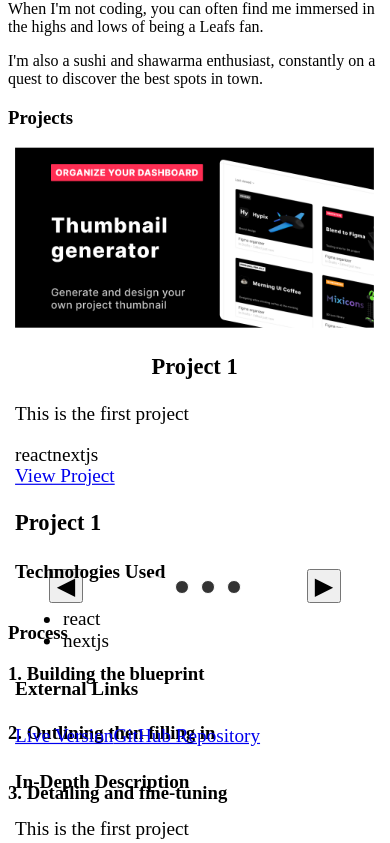
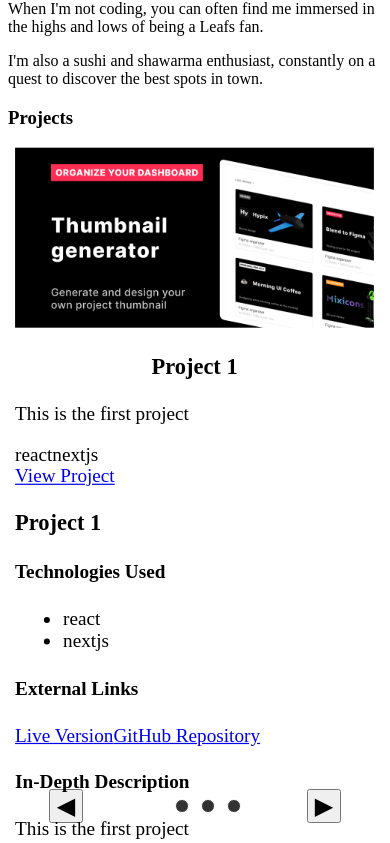
Before and after one commit to florinsalasan/another-portfolio, a Next.js app in the folder my-portfolio/: page / in a window 390 px wide. Shown: the part 807-1650 px from the top of the page. Built offline with nearby package versions, Linux system fonts and the light colour scheme.

Commit message:
should have removed the overlap between project cards and navigation buttons on most devices if in screen height is larger than width, still some edge cases where the layout is broken if a phone is rotated

```diff
--- a/my-portfolio/src/components/Projects.module.css
+++ b/my-portfolio/src/components/Projects.module.css
@@ -203,8 +203,8 @@
   align-items: center;
   justify-content: space-between;
   max-width: 75vw;
-  margin: auto;
-  margin-top: 5vh;
+  /* margin: auto; */
+  width: 75vw;
 }
 
 .navigationDots {
@@ -251,21 +251,29 @@
 }
 
 .carouselContainer {
-  width: 100%;
-  /* max-width: 800px; */
+  /* width: 100%;
   max-height: 600px;
   height: 100%;
   transform-style: preserve-3d;
   display: flex;
   justify-content: center;
   flex-direction: column;
+  align-items: center; */
+  width: 100%;
+  /* max-height: 700px;
+  min-height: 700px; */
+  height: min(700px, 80vh);
+  /* Your other styles for .carouselContainer */
+  display: flex;
+  flex-direction: column;
+  justify-content: space-between;
   align-items: center;
 }
 
 .cards {
   position: relative;
   width: 100%;
-  height: 100%;
+  /* height: 100%; */
   /* margin-bottom: 20px; */
   max-width: 800px;
   min-height: 50vh;
--- a/my-portfolio/src/components/Projects.tsx
+++ b/my-portfolio/src/components/Projects.tsx
@@ -4,7 +4,6 @@ import ProjectCard from "./subComponents/ProjectCard";
 import SectionIntroduction from "./subComponents/SectionIntroduction";
 import { v4 as uuidv4 } from "uuid"; // Import uuid
 import styles from "./Projects.module.css";
-import { VoidExpression } from "typescript";
 
 const fakeProjects = [
   {
@@ -309,9 +308,8 @@ const Projects: React.FC = () => {
 
   return (
     <section id="projects" className={`pt-10 bg-blue-500 text-white`}>
-      <div className="container mx-auto">
+      <div className={`container mx-auto`}>
         <SectionIntroduction title="Projects" type="title" />
-
         <div className={`${styles.carouselContainer} p-6  `}>
           {fakeProjects.map((_, index) => (
             <input
@@ -361,7 +359,6 @@ const Projects: React.FC = () => {
               </label>
             ))}
           </div>
-        </div>
           <div className={`${styles.carouselButtons}`}>
             <button className="prev" onClick={prevCard}>
               <span className={`p-6 ${styles.caret}`}>&#9664;</span>{" "}
@@ -384,6 +381,7 @@ const Projects: React.FC = () => {
             </button>
           </div>
         </div>
+      </div>
     </section>
   );
 };
```
Lines whose indentation alone changed are shown as unchanged.
